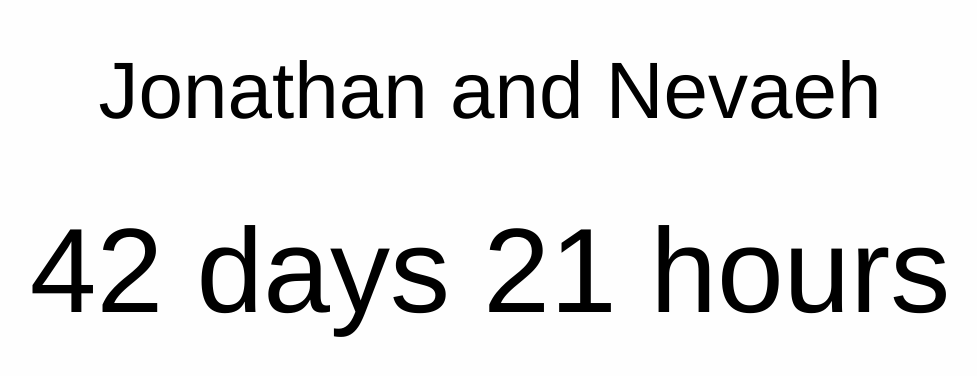
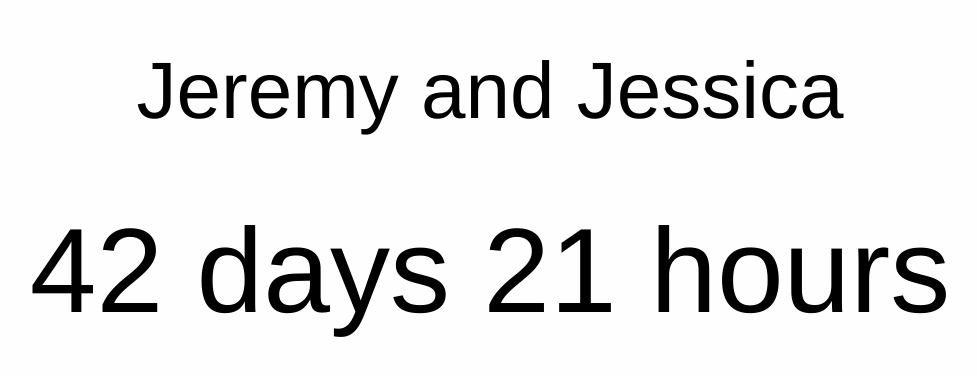
Before and after one commit to TehShrike/duffwedding.com, a plain HTML site: page index.html in a window 1280 px wide. Shown: the part 208-584 px from the top of the page, without its empty margins (150-1127 px from the left). Drawn offline with Linux system fonts and the light colour scheme.

Commit message:
Oh hey names

```diff
--- a/index.html
+++ b/index.html
@@ -6,7 +6,7 @@
 		<meta name="viewport" content="width=device-width, initial-scale=1">
 	</head>
 	<body>
-		<div class=name>Jonathan and Nevaeh</div>
+		<div class=name>Jeremy and Jessica</div>
 		<div id="display"></div>
 	</body>
 	<style>
```
